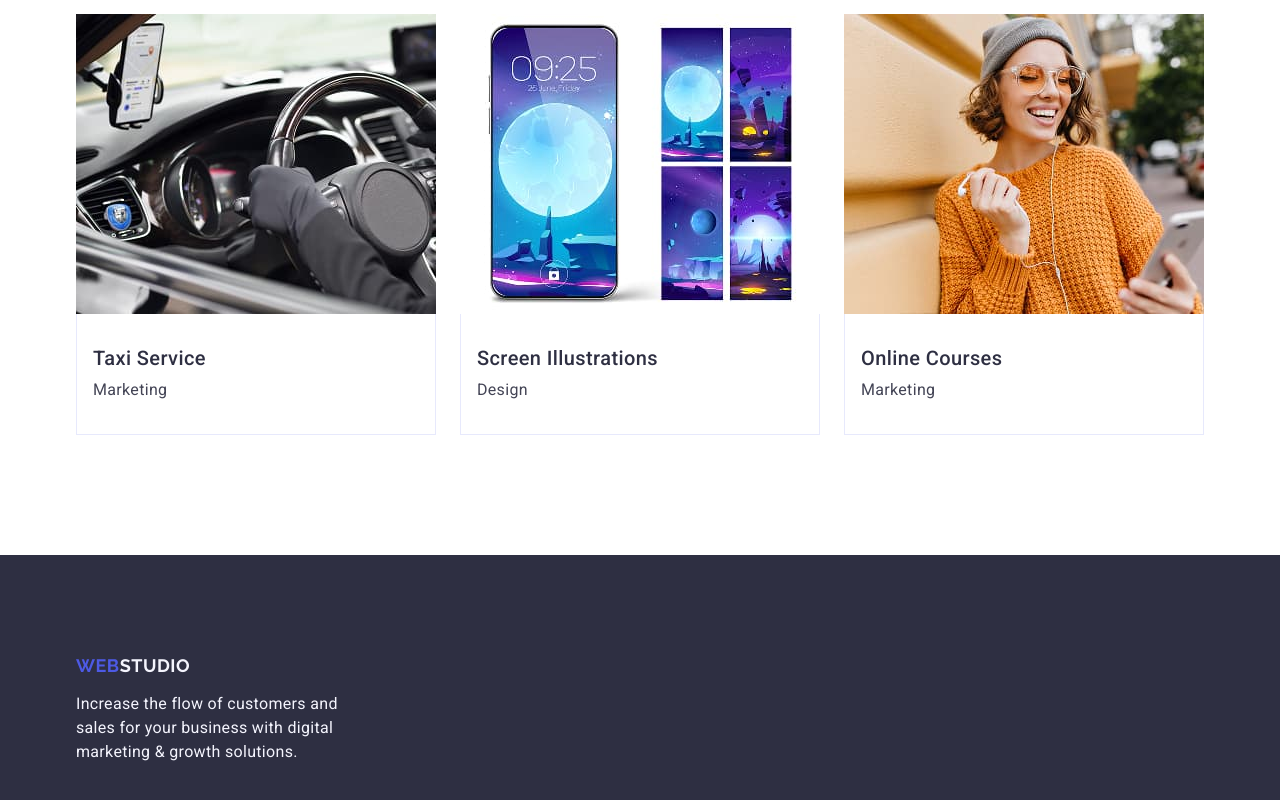
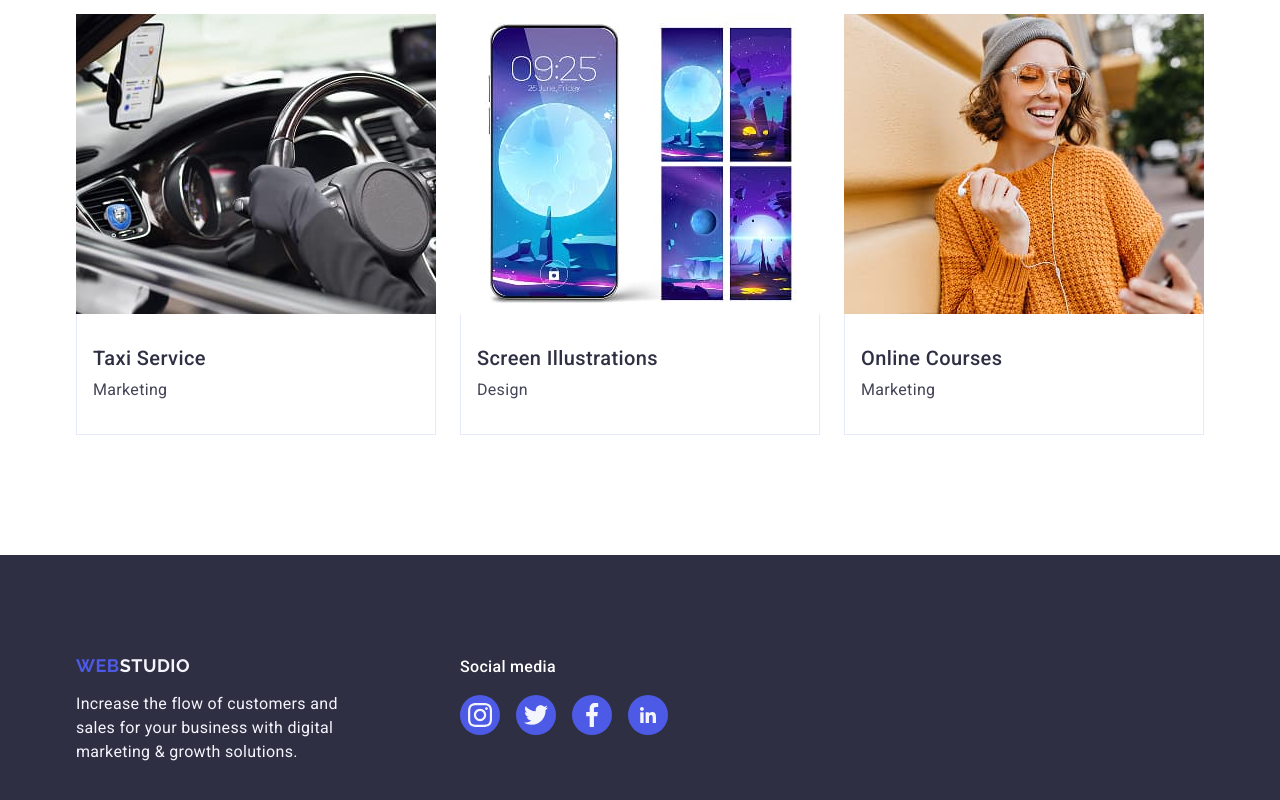
Before and after one commit to daryatsitova/goit-markup-hw-04, a plain HTML site: page index.html in a window 1280 px wide. Shown: the part 2607-3407 px from the top of the page. Drawn offline with nearby package versions, Linux system fonts and the light colour scheme.

Commit message:
footer icons

```diff
--- a/css/styles.css
+++ b/css/styles.css
@@ -417,3 +417,26 @@ button {
         color: #f4f4fd;
         max-width: 264px;
 }
+
+.footer-icon-text {
+    font-weight: 500;
+        font-size: 16px;
+        line-height: 1.5;
+        letter-spacing: 0.02em;
+        color: #fff;
+}
+
+.footer-container {
+    display: flex;
+    gap: 120px;
+}
+
+.footer-left {
+    max-width: 264px;
+}
+
+.wrap-footer-icons {
+    display: flex;
+    gap: 16px;
+    margin-top: 16px;
+}
--- a/index.html
+++ b/index.html
@@ -307,10 +307,45 @@
 
     <footer class="page-footer">
         <div class="container footer-container">
-                <a class="footer-logo-link" href="./index.html">Web<span class="footer-logo-accent">Studio</span></a>
-                <p class="footer-text">
-                    Increase the flow of customers and sales for your business with digital marketing & growth solutions.
-                </p>
+                <div class="footer-left">
+                    <a class="footer-logo-link" href="./index.html">Web<span class="footer-logo-accent">Studio</span></a>
+                    <p class="footer-text">
+                        Increase the flow of customers and sales for your business with digital marketing & growth solutions.
+                    </p>
+                </div>
+                <div class="footer-icon">
+                    <p class="footer-icon-text">Social media</p>
+                    <ul class="wrap-footer-icons">
+                        <li>
+                            <a class="social-icon-link" href="">
+                                <svg class="social-icons-team-list" width="24" height="24">
+                                    <use href="./images/icons.svg#icon-instagram"></use>
+                                </svg>
+                            </a>
+                        </li>
+                        <li>
+                            <a class="social-icon-link" href="">
+                                <svg class="social-icons-team-list" width="24" height="24">
+                                    <use href="./images/icons.svg#icon-twitter"></use>
+                                </svg>
+                            </a>
+                        </li>
+                        <li>
+                            <a class="social-icon-link" href="">
+                                <svg class="social-icons-team-list" width="24" height="24">
+                                    <use href="./images/icons.svg#icon-facebook"></use>
+                                </svg>
+                            </a>
+                        </li>
+                        <li>
+                            <a class="social-icon-link" href="">
+                                <svg class="social-icons-team-list" width="16" height="16">
+                                    <use href="./images/icons.svg#icon-linkedin"></use>
+                                </svg>
+                            </a>
+                        </li>
+                    </ul>
+                </div>
         </div>
     </footer>
 </body>
```
